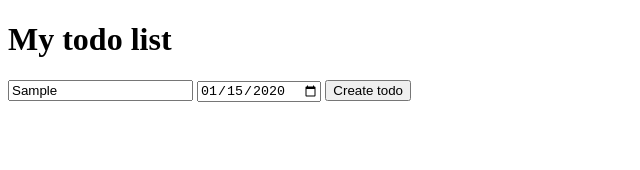
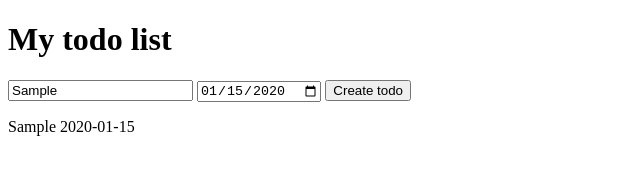
Before and after one commit to vogelsara/to-do-app, a website: page client/index.html in a window 1280 px wide. Both pictures are taken after typing "Sample", "2020-01-15" into the empty fields and a click on the button "Create todo". Shown: the whole page, without its empty margins (0-640 px from the left). Drawn offline with Linux system fonts and the light colour scheme; no server answers.

Commit message:
Write input data to screen

```diff
--- a/client/index.html
+++ b/client/index.html
@@ -13,5 +13,7 @@
         <input id="dateInput" type="date">
         <button type="submit">Create todo</button>
     </form>
+    <div id="showTodo">
+    </div>
 </body>
 </html>
--- a/client/script.js
+++ b/client/script.js
@@ -35,4 +35,8 @@ function createTodos(event){
     xhttp.send(JSON.stringify(body));
     console.log(body.title + body.date);
 
+    var showTodoContainer = document.getElementById('showTodo');
+    var row = document.createElement('p');
+    showTodoContainer.appendChild(row);
+    row.innerHTML = body.title + " " + body.date;
   }
```
